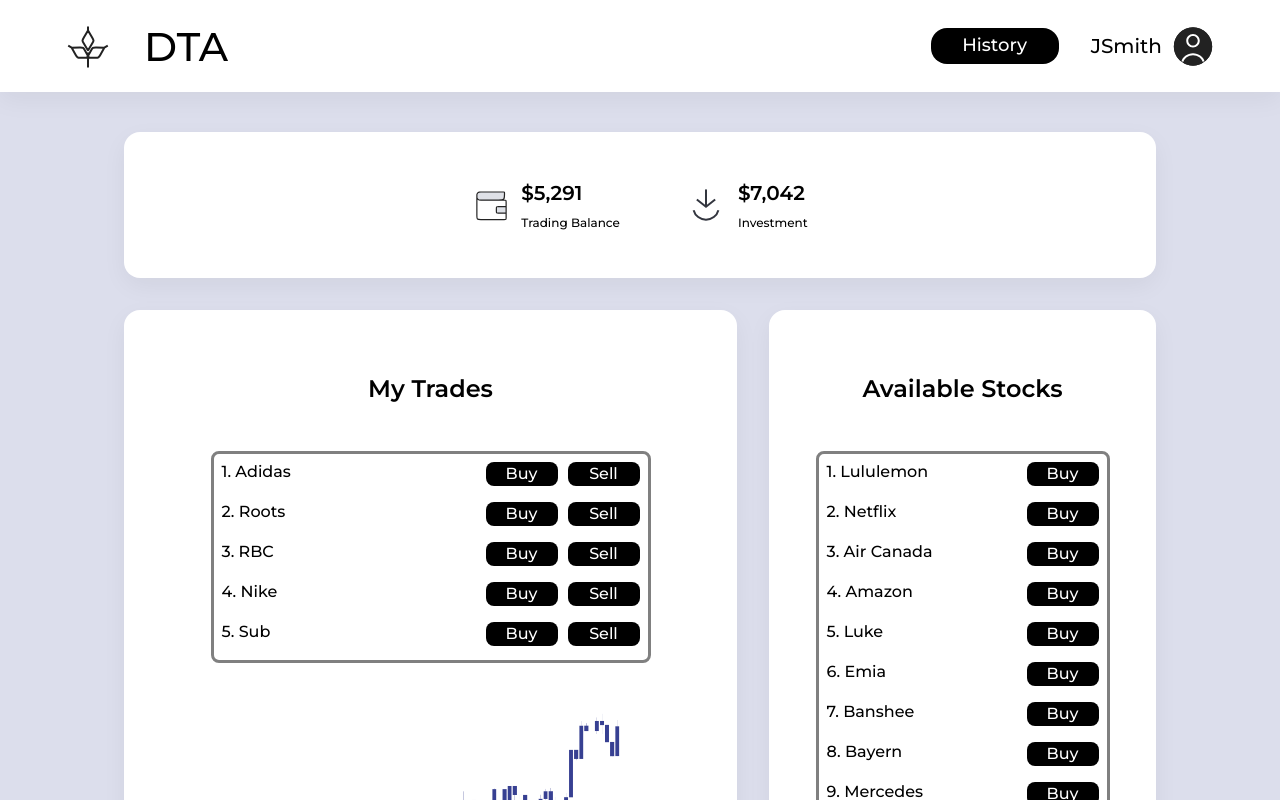
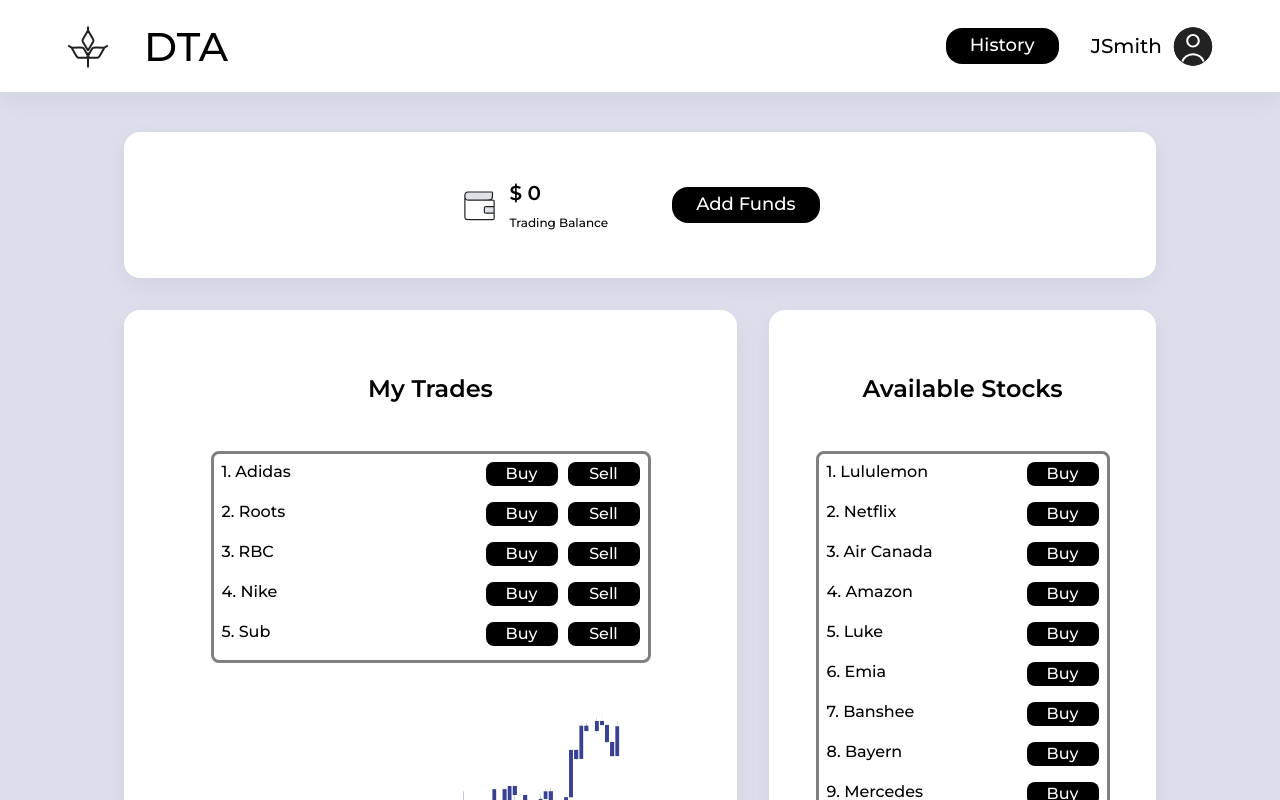
Before and after one commit to jakecomp/Day_Trading, a React (Create React App) app in the folder frontend/: page /home in a window 1280 px wide. Shown: the top 800 px of the page. Built offline with nearby package versions, Linux system fonts and the light colour scheme.

Commit message:
FRONTEND: create add funds and balance hooks

```diff
--- a/frontend/src/components/atoms/button.tsx
+++ b/frontend/src/components/atoms/button.tsx
@@ -19,9 +19,9 @@
 `
 
 export const MediumBlackButton = styled(BigBlackButton)`
-    width: 94px;
+    width: unset;
     height: 36px;
-    padding: 0px 64px;
+    padding: 0px 24px;
     border-radius: 16px;
     font-family: Monsterrat-Medium;
     font-size: 18px;
--- a/frontend/src/components/popups/homePopup.tsx
+++ b/frontend/src/components/popups/homePopup.tsx
@@ -44,3 +44,13 @@
         </div>
     ) : null
 }
+
+export const AddFundsPopUp = (props: any) => {
+    return props.trigger ? (
+        <div>
+            <PopupBackground>
+                <LoggedCard>{props.children}</LoggedCard>
+            </PopupBackground>
+        </div>
+    ) : null
+}
--- a/frontend/src/pages/Home.tsx
+++ b/frontend/src/pages/Home.tsx
@@ -31,7 +31,7 @@
 import { Header1, Header2, Header3, Header4 } from '../components/atoms/fonts'
 import { BigBlackButton, MediumBlackButton, SmallBlackButton } from '../components/atoms/button'
 import { useState } from 'react'
-import { BuyPopUp, HistoryPopUp, SellPopUp, SuccessPopUp } from '../components/popups/homePopup'
+import { AddFundsPopUp, BuyPopUp, HistoryPopUp, SellPopUp, SuccessPopUp } from '../components/popups/homePopup'
 import { FieldForm, InputLabel, SignField } from '../components/sign_in/field'
 import { InputComponentContainer, InputContainer } from '../components/sign_in/containers'
 import {
@@ -43,6 +43,7 @@
 import { useForm } from 'react-hook-form'
 import { SignInPopUp } from '../components/popups/signinpopup'
 import { SimpleLink } from '../components/atoms/links'
+import { parse } from 'node:path/win32'
 
 export const Home = (props: any) => {
     const [buyPopup, setBuyPopup] = useState(false)
@@ -50,6 +51,7 @@
     const [historyPopup, setHistoryPopup] = useState(false)
     const [stockId, setStockId] = useState(0)
     const [stockList, setStockList] = useState('')
+    const [addFundsPopup, setAddFundsPopup] = useState(false)
     const [SignUpPopUp, setSignUpPopup] = useState(false)
     const [SignInPopUp, setSignInPopup] = useState(true)
     const [command, setCommand] = useState('')
@@ -61,6 +63,7 @@
         command: string
         args1: string
         args2: FunctionStringCallback
+        balance: string
     }
 
     const { register, handleSubmit } = useForm<commandForm>({ mode: 'onSubmit' })
@@ -82,18 +85,21 @@
         setStockList(list)
     }
 
-    let socket: WebSocket
+    const [balanceValue, setBalanceValue] = useState(0)
 
-    const RetrieveData = (data: commandForm) => {
-        console.log(data)
+    const handleAdd = (data: commandForm) => {
         setSuccessPopUp(true)
+        const a = balanceValue
+        const b = parseInt(data.balance, 0)
+        setBalanceValue(a + b)
+        setAddFundsPopup(false)
+
         const report = {
             ticket: 0,
-            command: 'SET_AUTO_BUY',
-            args: data.command,
+            command: 'ADD_FUNDS',
+            args: balanceValue,
         }
         console.log(report)
-
         try {
             fetch('http://10.9.0.4:8000/', {
                 method: 'POST',
@@ -115,13 +121,18 @@
         }
     }
 
+    let socket: WebSocket
+
     const RetrieveBuyData = (data: commandForm) => {
         console.log(data)
+        setSuccessPopUp(true)
+        setBalanceValue(balanceValue - parseInt(data.args1, 0))
         const report = {
             ticket: 0,
             command: 'COMMIT_BUY',
             args: data.args1,
         }
+
         console.log(report)
 
         try {
@@ -178,6 +189,8 @@
 
     const RetrieveSellData = (data: commandForm) => {
         console.log(data)
+        setSuccessPopUp(true)
+        setBalanceValue(balanceValue + parseInt(data.args1, 0))
         const report = {
             ticket: 0,
             command: 'COMMIT_SELL',
@@ -239,7 +252,7 @@
 
     // User Data
     const retrievedName = 'JSmith'
-    const tradingBalanceValue = '$5,291'
+    const tradingBalanceValue = 0
     const investmentValue = '$7,042'
     const rateofReturnValue = '148%'
     const numberOfTradesValue = '87'
@@ -338,17 +351,11 @@
                     <DataContainer>
                         <img src={wallet} />
                         <DataTextContainer>
-                            <DataValue>{tradingBalanceValue}</DataValue>
+                            <DataValue>$ {balanceValue}</DataValue>
                             <DataName>Trading Balance</DataName>
                         </DataTextContainer>
                     </DataContainer>
-                    <DataContainer>
-                        <img src={download} />
-                        <DataTextContainer>
-                            <DataValue>{investmentValue}</DataValue>
-                            <DataName>Investment</DataName>
-                        </DataTextContainer>
-                    </DataContainer>
+                    <MediumBlackButton onClick={() => setAddFundsPopup(true)}>Add Funds</MediumBlackButton>
                 </StatusCard>
                 <BottomContainer>
                     <TradesCard>
@@ -374,7 +381,7 @@
                 <Header3>{stockList[stockId]} BUY</Header3>
                 <InputContainer>
                     <InputComponentContainer onSubmit={handleSubmit(RetrieveBuyData)}>
-                        <InputLabel>Automatic Buy</InputLabel>
+                        <InputLabel>Buy Stocks</InputLabel>
                         <InputPopupContainer>
                             <SignField placeholder='Set amount' {...register('args1')}></SignField>
                             <BigBlackButton
@@ -451,6 +458,22 @@
                     OK
                 </BigBlackButton>
             </SuccessPopUp>
+
+            <AddFundsPopUp trigger={addFundsPopup}>
+                <CloseContainer>
+                    <img src={exit} style={{ width: '40px' }} onClick={() => setAddFundsPopup(false)} />
+                </CloseContainer>
+                <Header3> ADD FUNDS</Header3>
+                <InputContainer>
+                    <InputComponentContainer onSubmit={handleSubmit(handleAdd)}>
+                        <InputLabel>Add funds to your account</InputLabel>
+                        <InputPopupContainer>
+                            <SignField placeholder='Set amount' {...register('balance')}></SignField>
+                            <BigBlackButton style={{ width: '100px', height: '40px' }}>Add</BigBlackButton>
+                        </InputPopupContainer>
+                    </InputComponentContainer>
+                </InputContainer>
+            </AddFundsPopUp>
         </div>
     )
 }
```
